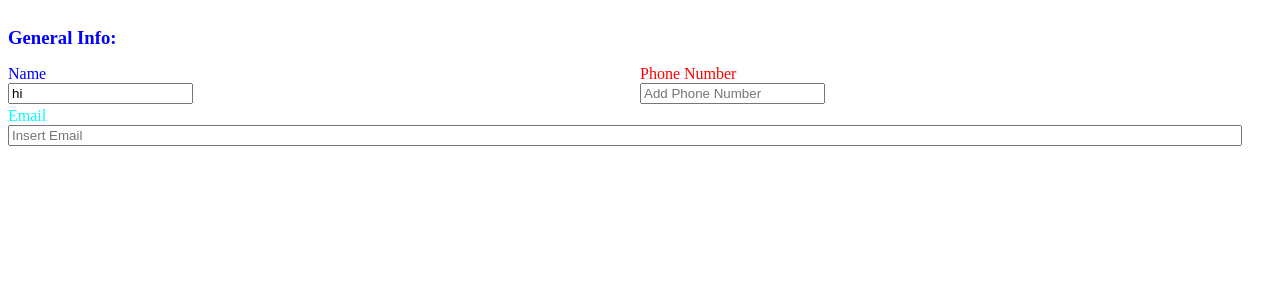
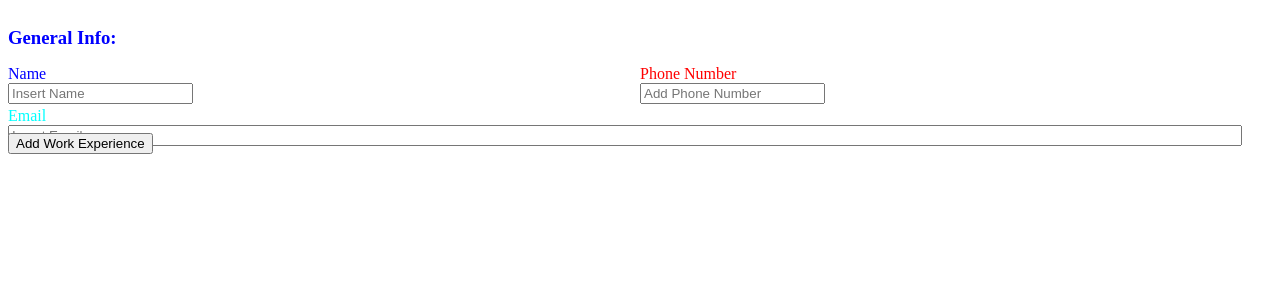
Before and after one commit to adyang94/CV-app, a React (Create React App) app: page / in a window 1280 px wide. Shown: the top 300 px of the page. Built offline with nearby package versions, Linux system fonts and the light colour scheme.

Commit message:
work.js add work experience btn

```diff
--- a/src/App.js
+++ b/src/App.js
@@ -3,11 +3,12 @@ import React from 'react';
 import EducationSection from './components/Education';
 import WorkSection from './components/Work';
 import HandleSubmit from './components/HandleSubmit';
+import './styles/style.css';
 
 function App() {
   return (
     <div className="App">
-      <GeneralInfo />
+      <GeneralInfo/>
       <WorkSection/>
       <EducationSection/>
       <HandleSubmit/>
--- /dev/null
+++ b/src/components/AddBtn.js
@@ -0,0 +1,15 @@
+import React from "react";
+
+function AddBtn (props) {
+  return (
+    <div className = 'returnBtnContainer'>
+      <button
+        id = {props.id}
+        onClick = {props.addFormMethod}>
+        Add {props.title}
+      </button>
+    </div>
+  )
+}
+
+export default AddBtn
--- a/src/components/GeneralInfo.js
+++ b/src/components/GeneralInfo.js
@@ -1,10 +1,10 @@
 import React, {useState} from 'react';
-import '../styles/generalInfo.css';
+
 
 function GeneralInfo (props) {
 
   const [generalInfoData, setGeneralInfo] = useState({
-    name: 'hi',
+    name: '',
     email: '',
     phoneNumber: ''
   });
--- a/src/components/Work.js
+++ b/src/components/Work.js
@@ -1,9 +1,19 @@
 import React from 'react';
+import AddBtn from './AddBtn';
 
 function WorkSection () {
+
+  const addWorkExperience = () => {
+
+  }
+
   return (
-    <div>
-
+    <div className = 'workExperience'>
+      <AddBtn
+        title = 'Work Experience'
+        id = 'addWorkExperienceBtn'
+        addFormMethod = {addWorkExperience}
+      />
     </div>
   )
 }
--- a/src/styles/generalInfo.css
+++ b/src/styles/style.css
@@ -1,3 +1,10 @@
+:root {
+  padding: 0;
+  margin: 0;
+}
+
+/*--------------- GENERAL INFO SECTION---------------*/
+/*---------------BEFORE SUBMITTING INFO---------------*/
 .generalInfo {
   color: blue;
   height: 125px;
@@ -29,3 +36,12 @@ h3 {
   display: absolute;
   width: 97%;
 }
+
+
+/*--------------- WORK EXPERIENCE SECTION---------------*/
+/*---------------BEFORE SUBMITTING INFO---------------*/
+.workExperience {
+  margin: 0;
+  padding: 0;
+  display: grid;
+}
```
